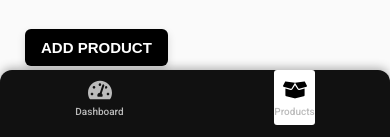
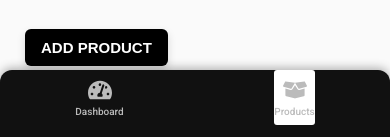
Before and after one commit to ay30bg/sntfrncs-admin, a React (Create React App) app: page /products in a window 390 px wide. Shown: the part 704-841 px from the top of the page. Built offline with nearby package versions, Linux system fonts and the light colour scheme; no server answers.

Commit message:
Update admin.css

```diff
--- a/src/styles/admin.css
+++ b/src/styles/admin.css
@@ -469,12 +469,12 @@ body {
 
   .sidebar a.active,
   .sidebar a:hover {
-    color: #000;
+    color: #bbb;
   }
 
   .sidebar a.active .icon,
   .sidebar a:hover .icon {
-    color: #000;
+    color: #bbb;
   }
 
   /* Active indicator circle */
```
